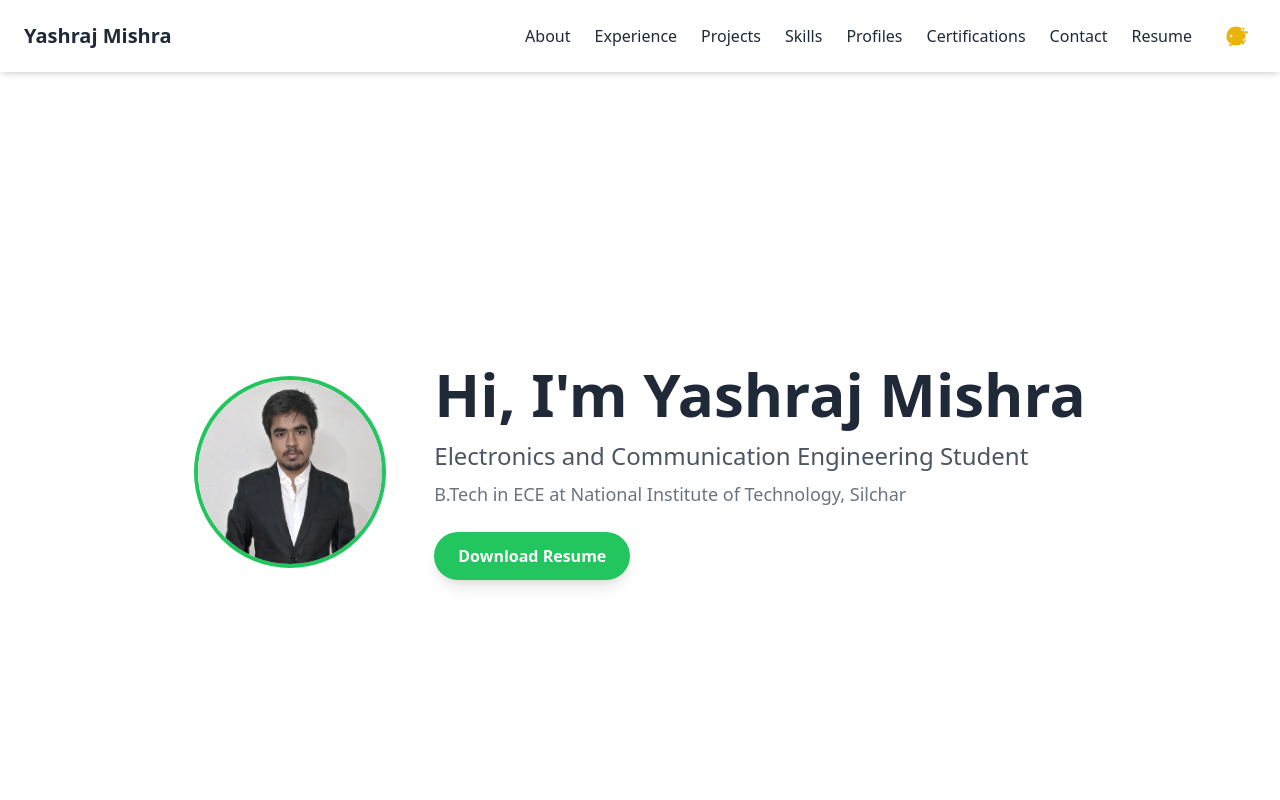
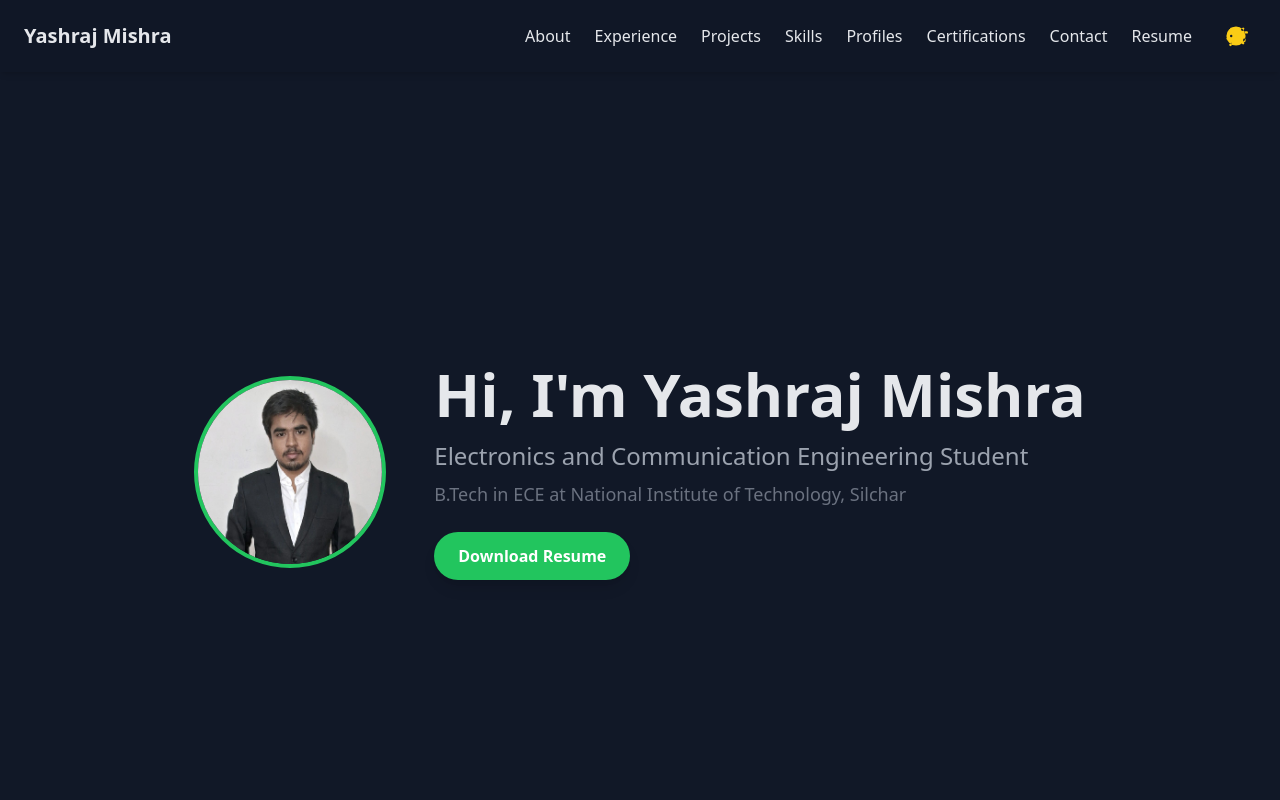
Before and after one commit to YashrajMishra98/My-Portfolio, a React (Create React App) app: page / in a window 1280 px wide. Shown: the top 800 px of the page. Built offline with nearby package versions, Linux system fonts and the light colour scheme.

Commit message:
Update tailwind.config.js

```diff
--- a/tailwind.config.js
+++ b/tailwind.config.js
@@ -1,10 +1,9 @@
 /** @type {import('tailwindcss').Config} */
 module.exports = {
-  content: [
-    "./src/**/*.{js,jsx,ts,tsx}",
-  ],
+  darkMode: "class",
+  content: ["./src/**/*.{js,jsx,ts,tsx}"],
   theme: {
     extend: {},
   },
   plugins: [],
-}
+};
```
